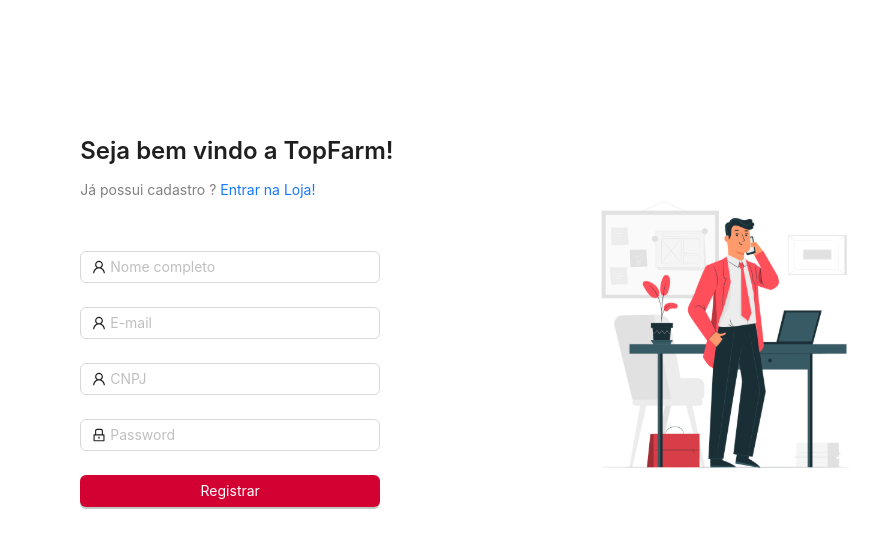
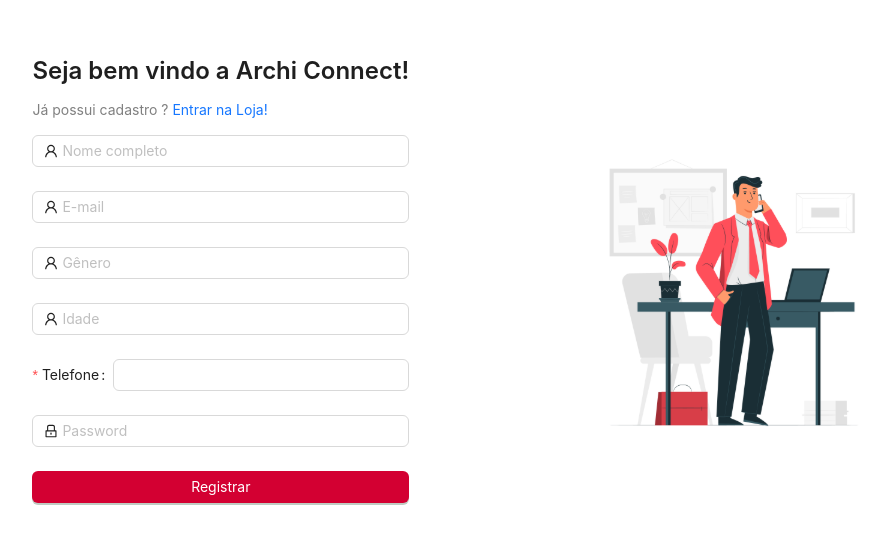
Before and after one commit to matheusfellipe/connect-arch-front, a React (Create React App) app: page /register in a window 1280 px wide. Shown: the part 105-652 px from the top of the page, without its empty margins (222-1108 px from the left). Built offline with nearby package versions, Linux system fonts and the light colour scheme.

Commit message:
fix: regex eslint issue

```diff
--- a/src/pages/Auth/Register/index.tsx
+++ b/src/pages/Auth/Register/index.tsx
@@ -1,4 +1,4 @@
-import { Checkbox, Form, Input, Space } from 'antd';
+import { Form, Input, Space } from 'antd';
 import { UserOutlined, LockOutlined } from '@ant-design/icons';
 
 import {
@@ -10,8 +10,11 @@
 } from '../style';
 import { LogoCustom } from '../../../shared/assets/logo/style';
 import { Link } from 'react-router-dom';
+import { useState } from 'react';
+import { validatePhone } from '../../../shared/validators/validatePhone';
 
 const Register = () => {
+  const [architect, setArchitect] = useState(false);
   const onFinish = (values: string) => {
     console.log('Received values of form: ', values);
   };
@@ -21,7 +24,7 @@
       <BoxContainer>
         <BoxContainer>
           <div>
-            <TitleCustom level={3}>Seja bem vindo a TopFarm!</TitleCustom>
+            <TitleCustom level={3}>Seja bem vindo a Archi Connect!</TitleCustom>
             <Space direction="vertical" />
             <ParagraphCustom>
               Já possui cadastro ?{' '}
@@ -53,11 +56,11 @@
                 />
               </Form.Item>
               <Form.Item
-                name="username"
+                name="email"
                 rules={[
                   {
                     required: true,
-                    message: 'Por favor digite o seu sobrenome!',
+                    message: 'Por favor digite o seu email!',
                   },
                 ]}
               >
@@ -67,18 +70,47 @@
                 />
               </Form.Item>
               <Form.Item
-                name="cnpj"
+                name="gender"
                 rules={[
                   {
                     required: true,
-                    message: 'Por favor digite o seu e-mail!',
+                    message: 'Por favor digite o seu gênero',
                   },
                 ]}
               >
                 <Input
                   prefix={<UserOutlined className="site-form-item-icon" />}
-                  placeholder="CNPJ"
+                  placeholder="Gênero"
                 />
+              </Form.Item>
+              <Form.Item
+                name="age"
+                rules={[
+                  {
+                    required: true,
+                    message: 'Por favor digite a sua idade',
+                  },
+                ]}
+              >
+                <Input
+                  prefix={<UserOutlined className="site-form-item-icon" />}
+                  placeholder="Idade"
+                />
+              </Form.Item>
+              <Form.Item
+                name="phone"
+                label="Telefone"
+                rules={[
+                  {
+                    required: true,
+                    message: 'Por favor digite o seu telefone',
+                  },
+                  {
+                    validator: validatePhone,
+                  },
+                ]}
+              >
+                <Input />
               </Form.Item>
               <Form.Item
                 name="password"
--- a/src/pages/Auth/style.ts
+++ b/src/pages/Auth/style.ts
@@ -7,15 +7,14 @@
     display: flex;
     align-items: center;
     justify-content: space-evenly;
-    margin: 15vh;
+    margin: 10vh;
 
 `;
 
 export const FormCustom = styled(Form)`
 display: flex;
 flex-direction: column;
-margin-top: 50px;
-max-width: 300px;
+
 `;
 
 export const PasswordForgot = styled.a`
--- /dev/null
+++ b/src/shared/validators/validatePhone.ts
@@ -0,0 +1,17 @@
+// eslint-disable-next-line no-useless-escape
+import { Rule } from 'antd/lib/form';
+export const validatePhone = (
+  rule: Rule,
+  value: string,
+  callback: (error?: string) => void,
+) => {
+  // eslint-disable-next-line no-useless-escape
+  const phoneRegex = /^\(\d{2}\)\s*\d{4,5}\-\d{4}$/;
+  if (!phoneRegex.test(value)) {
+    callback(
+      'Por favor, insira um número de telefone válido no formato (99) 9999-9999',
+    );
+  } else {
+    callback();
+  }
+};
```
Also changed, not shown: src/shared/components/Button/index.tsx (added, +14 -0 lines).
